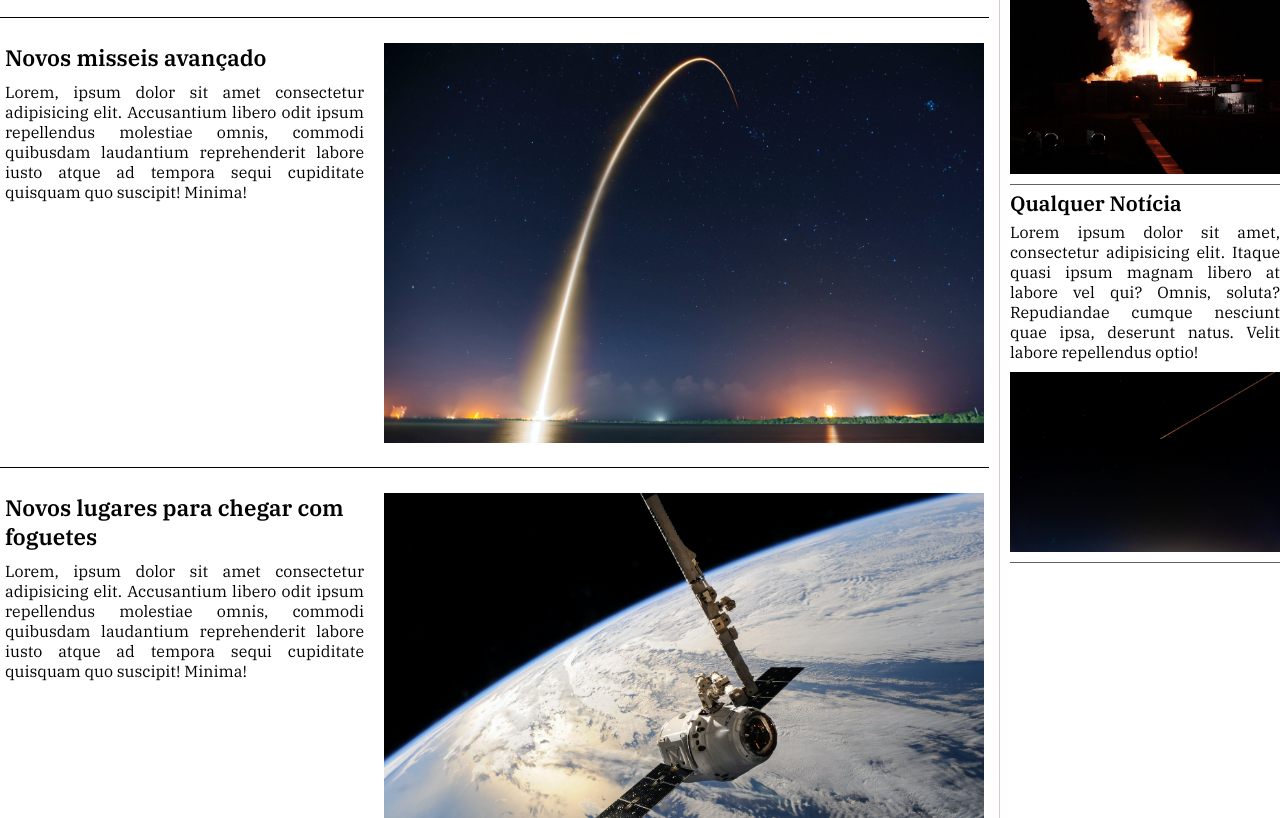
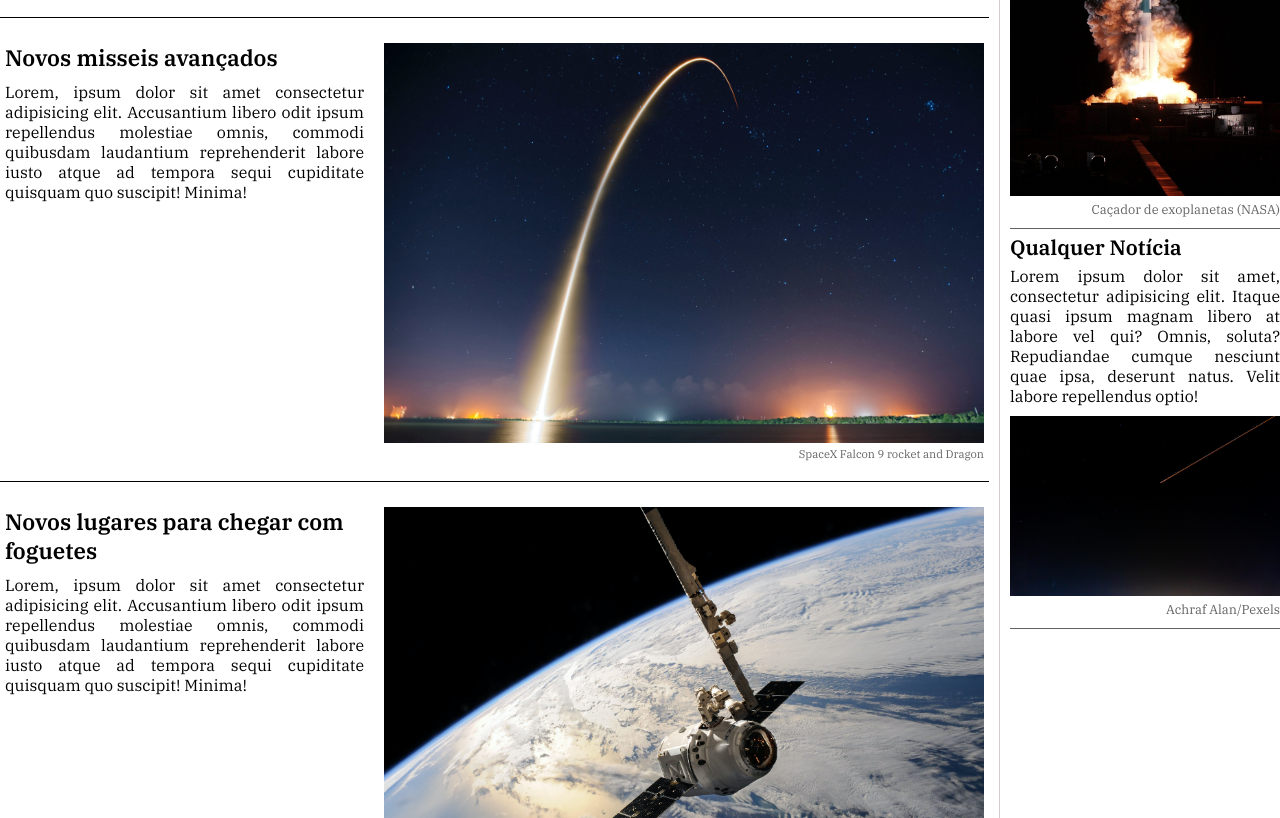
Before and after one commit to luc4sap/ebac_frontend_site_the_news_space, a plain HTML site: page index.html in a window 1280 px wide. Shown: the part 1059-1877 px from the top of the page. Drawn offline with Linux system fonts and the light colour scheme.

Commit message:
Add: comentários nas imagens.

```diff
--- a/index.html
+++ b/index.html
@@ -105,13 +105,13 @@
                     </article>
                     <article>
                         <div class="summary">
-                            <h2>Novos misseis avançado</h2>
+                            <h2>Novos misseis avançados</h2>
                             <p>Lorem, ipsum dolor sit amet consectetur adipisicing elit. Accusantium libero odit ipsum repellendus molestiae omnis, commodi quibusdam laudantium reprehenderit labore iusto atque ad tempora sequi cupiditate quisquam quo suscipit! Minima!</p>
                         </div>
                         <div class="news-img">
                             <figure>
                                 <img src="image/spacex-002.jpg" alt="Foto de um míssil continental">
-                                <figcaption></figcaption>
+                                <figcaption>SpaceX Falcon 9 rocket and Dragon</figcaption>
                             </figure>
                         </div>
                     </article>
@@ -140,7 +140,7 @@
                             <p>Lorem ipsum dolor sit amet consectetur adipisicing elit. At reiciendis rem modi iure nihil velit quasi eveniet. Excepturi amet facilis porro, dignissimos a vero assumenda fugit hic quis earum quas.</p>
                             <figure>
                                 <img src="image/astronauta-001.jpg" alt="Homem Em Traje De Astronauta">
-                                <figcaption></figcaption>
+                                <figcaption>Neil Armstrong-NASA/Handout/Reuters</figcaption>
                             </figure>
                         </article>
                         <article>
@@ -148,6 +148,7 @@
                             <p>Lorem ipsum dolor sit amet consectetur adipisicing elit. At reiciendis rem modi iure nihil velit quasi eveniet. Excepturi amet facilis porro, dignissimos a vero assumenda fugit hic quis earum quas.</p>
                             <figure>
                                 <img src="image/onibus_espacial-001.jpg" alt="Fotografia Do ônibus Espacial Prestes A Decolar">
+                                <figcaption>Caçador de exoplanetas (NASA)</figcaption>
                             </figure>
                         </article>
                         <article>
@@ -155,6 +156,7 @@
                             <p>Lorem ipsum dolor sit amet, consectetur adipisicing elit. Itaque quasi ipsum magnam libero at labore vel qui? Omnis, soluta? Repudiandae cumque nesciunt quae ipsa, deserunt natus. Velit labore repellendus optio!</p>
                             <figure>
                                 <img src="image/estrela-001.jpg" alt="Foto Da Estrela Cadente Durante A Noite">
+                                <figcaption>Achraf Alan/Pexels</figcaption>
                             </figure>
                         </article>
                     </section>
--- a/style/main.css
+++ b/style/main.css
@@ -277,6 +277,14 @@ header {
     width: 270px;
 }
 
+.columnist figcaption {
+    font-size: .8em;
+    font-family: var(--font0);
+    font-weight: 400;
+    text-align: right;
+    color: var(--cor2);
+    padding: 5px 0 0 0;
+}
 /*Controlando o Sobre*/
 .about article {
     display: flex;
```
